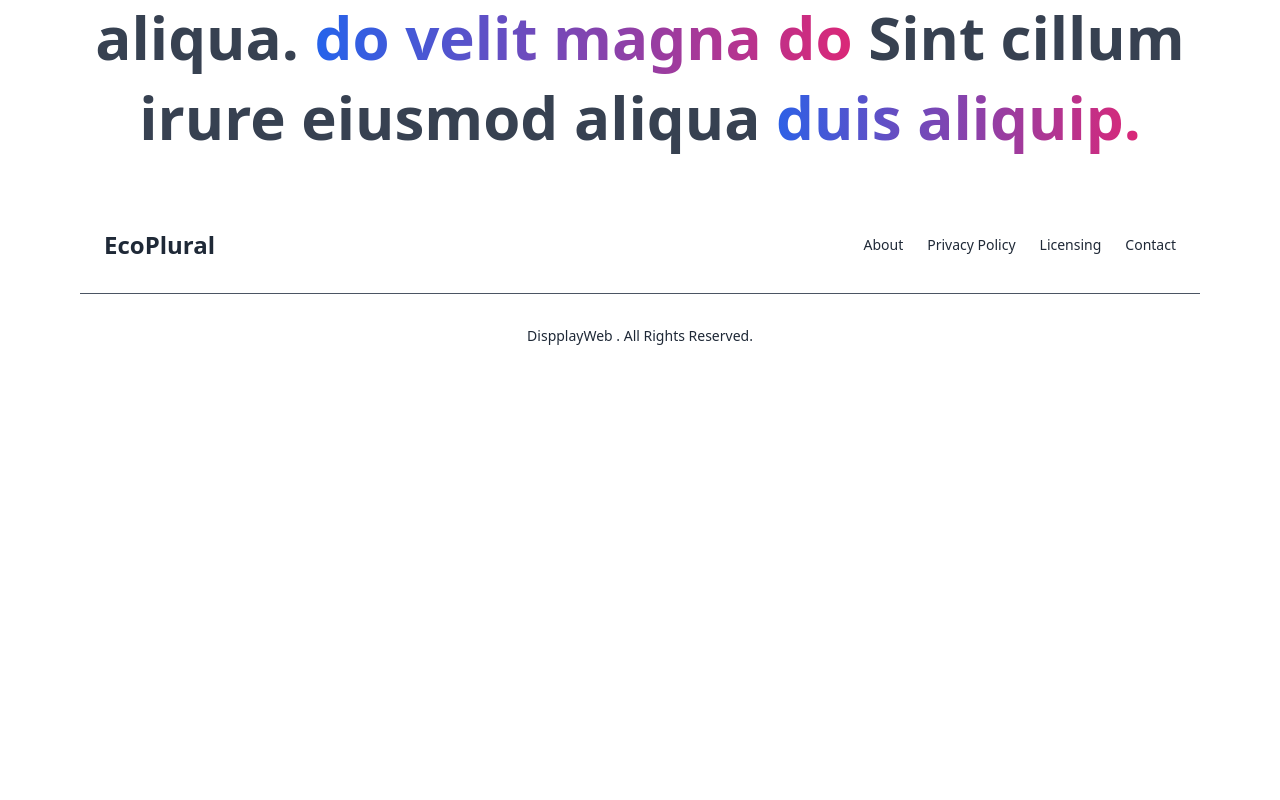
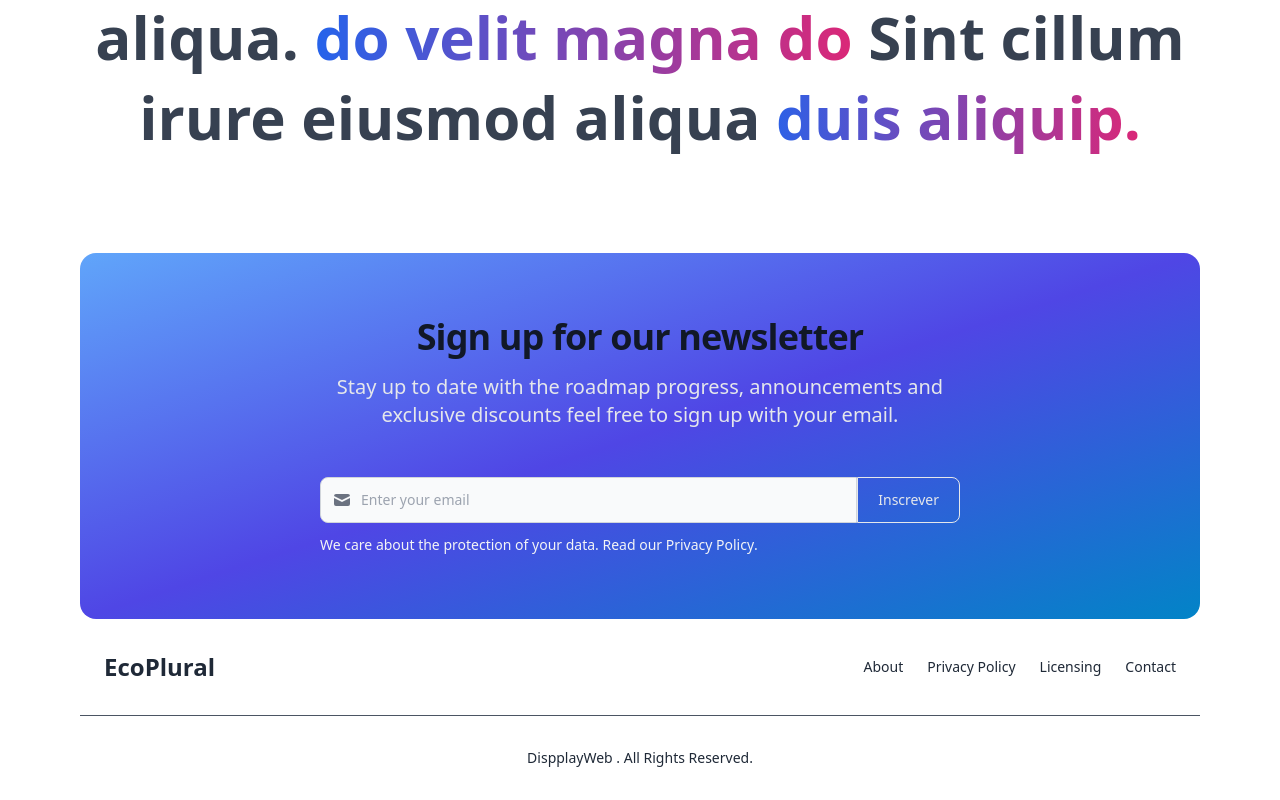
Before and after one commit to ngrpedro/nextapp, a Next.js app: page / in a window 1280 px wide. Shown: the part 816-1616 px from the top of the page. Before the commit the page ends 1194 px from the top, so only its background shows below. Built offline with nearby package versions, Linux system fonts and the light colour scheme.

Commit message:
style:: news letter

```diff
--- a/src/components/partners/partnerView.tsx
+++ b/src/components/partners/partnerView.tsx
@@ -44,7 +44,6 @@
       <div className="my-10 grid grid-cols-1 sm:grid-cols-2 lg:grid-cols-3 gap-8 mx-5 sm:mx-0">
         <PartnerCard partners={partner} />
       </div>
-
     </div>
   );
 };
--- a/src/pages/index.tsx
+++ b/src/pages/index.tsx
@@ -57,6 +57,37 @@
             </span>
           </h1>
         </section>
+
+
+
+
+
+        <section className="card bg-gradient-to-br from-blue-400 via-indigo-600 to-sky-600 mt-24">
+          <div className="py-8 px-4 mx-auto max-w-screen-xl lg:py-16 lg:px-6">
+              <div className="mx-auto max-w-screen-md sm:text-center">
+                  <h2 className="mb-4 text-3xl tracking-tight font-extrabold text-gray-900 sm:text-4xl">Sign up for our newsletter</h2>
+                  <p className="mx-auto mb-8 max-w-2xl font-light text-gray-200 md:mb-12 sm:text-xl ">Stay up to date with the roadmap progress, announcements and exclusive discounts feel free to sign up with your email.</p>
+                  <form action="#">
+                      <div className="items-center mx-auto mb-3 space-y-4 max-w-screen-sm sm:flex sm:space-y-0">
+                          <div className="relative w-full">
+                              <label className="hidden mb-2 text-sm font-medium text-gray-900">Email address</label>
+                              <div className="flex absolute inset-y-0 left-0 items-center pl-3 pointer-events-none">
+                                  <svg className="w-5 h-5 text-gray-500" fill="currentColor" viewBox="0 0 20 20" xmlns="http://www.w3.org/2000/svg"><path d="M2.003 5.884L10 9.882l7.997-3.998A2 2 0 0016 4H4a2 2 0 00-1.997 1.884z"></path><path d="M18 8.118l-8 4-8-4V14a2 2 0 002 2h12a2 2 0 002-2V8.118z"></path></svg>
+                              </div>
+                              <input className="block p-3 pl-10 w-full text-sm text-gray-900 bg-gray-50 rounded-lg border border-gray-300 sm:rounded-none sm:rounded-l-lg focus:ring-primary-500 focus:border-primary-500 " placeholder="Enter your email" type="email" id="email" />
+                          </div>
+                          <div>
+                              <button className="py-3 px-5 w-full text-sm font-medium text-center text-gray-200 rounded-lg border cursor-pointer bg-primary-700 border-primary-600 sm:rounded-none sm:rounded-r-lg hover:bg-primary-800 focus:ring-4 focus:ring-primary-300">Inscrever</button>
+                          </div>
+                      </div>
+                      <div className="mx-auto max-w-screen-sm text-sm text-left text-gray-100 newsletter-form-footer">We care about the protection of your data. <a href="#" className="font-medium text-primary-600 hover:underline">Read our Privacy Policy</a>.</div>
+                  </form>
+              </div>
+          </div>
+        </section>
+
+
+
       </main>
     </>
   );
```
